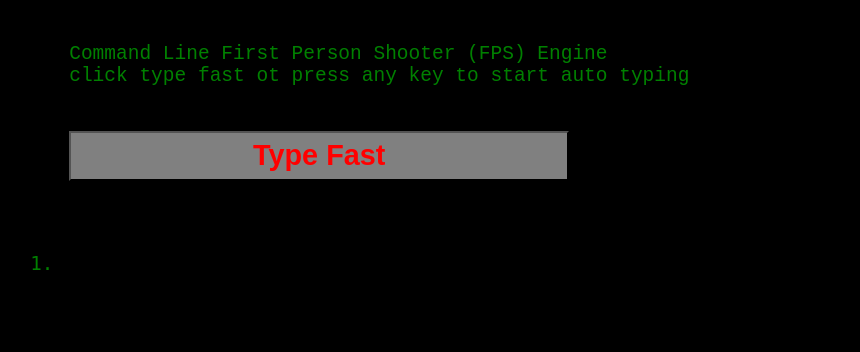
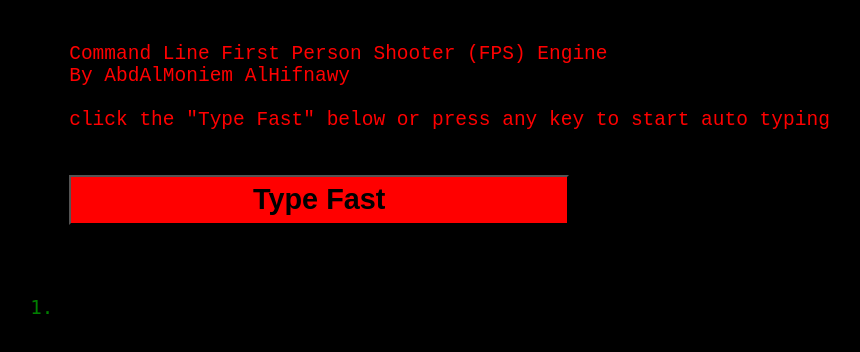
Before and after one commit to abdalmoniem/CommandLine_FPW, a plain HTML site: page index.html in a window 1280 px wide. Shown: the whole page, without its empty margins (9-869 px from the left). Drawn offline with Linux system fonts and the light colour scheme.

Commit message:
Modified index.html
Fixed spelling issues in index.html

```diff
--- a/index.html
+++ b/index.html
@@ -14,11 +14,13 @@
 
 <body style="background-color: black;">
   <pre>
-    <pre style="color:green;font-size:150%;">
+    <pre style="color:red;font-size:150%;">
       Command Line First Person Shooter (FPS) Engine
-      click type fast ot press any key to start auto typing
+      By AbdAlMoniem AlHifnawy
+
+      click the "Type Fast" below or press any key to start auto typing
       <br/>
-      <button onclick="buttonClicked()" style="width: 500px; height: 50px; background-color: rgb(128, 128, 128); color: red; font-size: 120%; font-weight: bold;">Type Fast</button>
+      <button onclick="buttonClicked()" style="width: 500px; height: 50px; background-color: red; color: black; font-size: 120%; font-weight: bold;">Type Fast</button>
     </pre>
     <!-- <textarea id="txtArea" rows="40" cols="100"></textarea> -->
     <div id="type" style="color: green; font-size: 120%; font-family: Consolas;"></div><div id="cur"></div>
```
